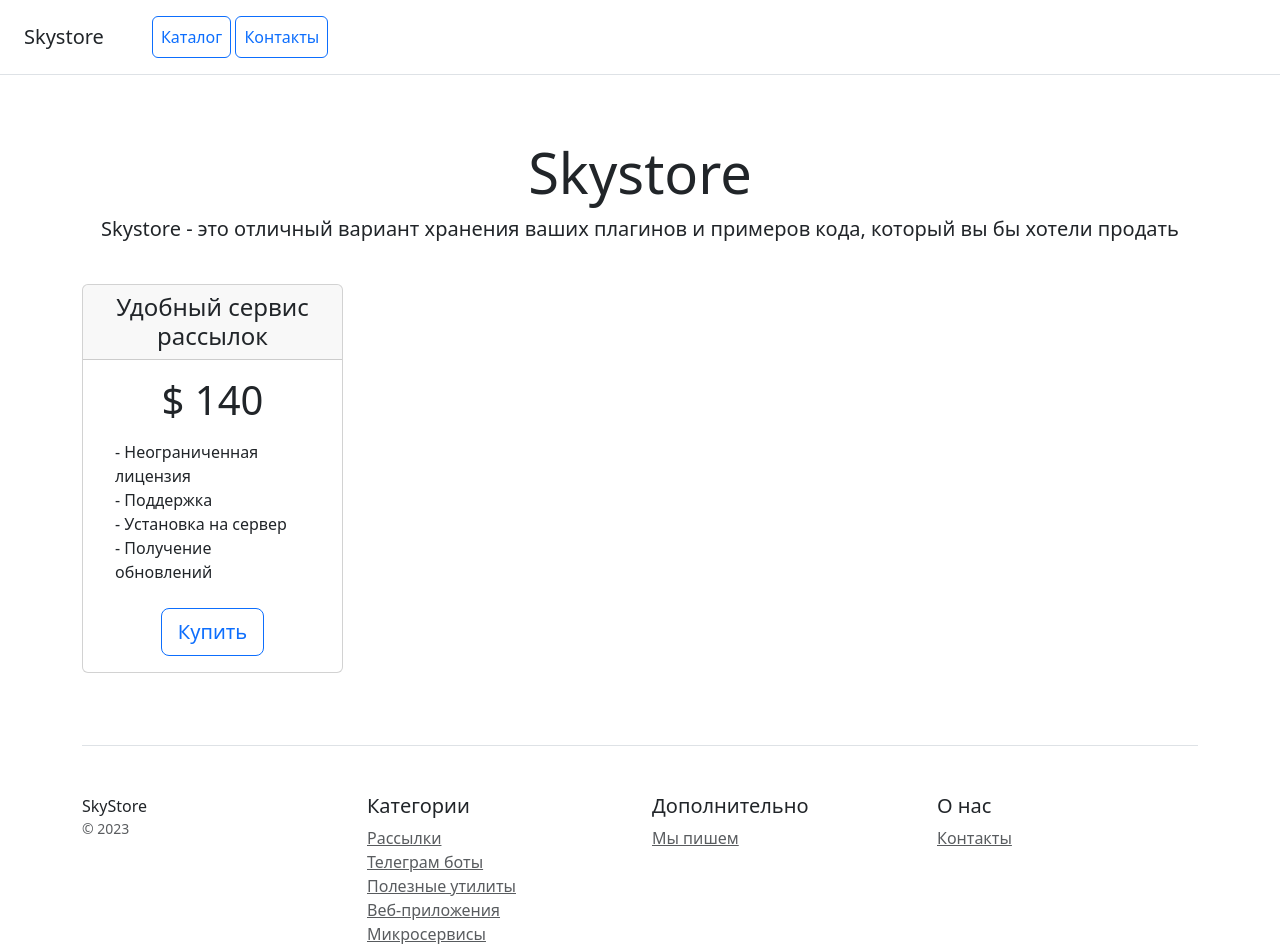
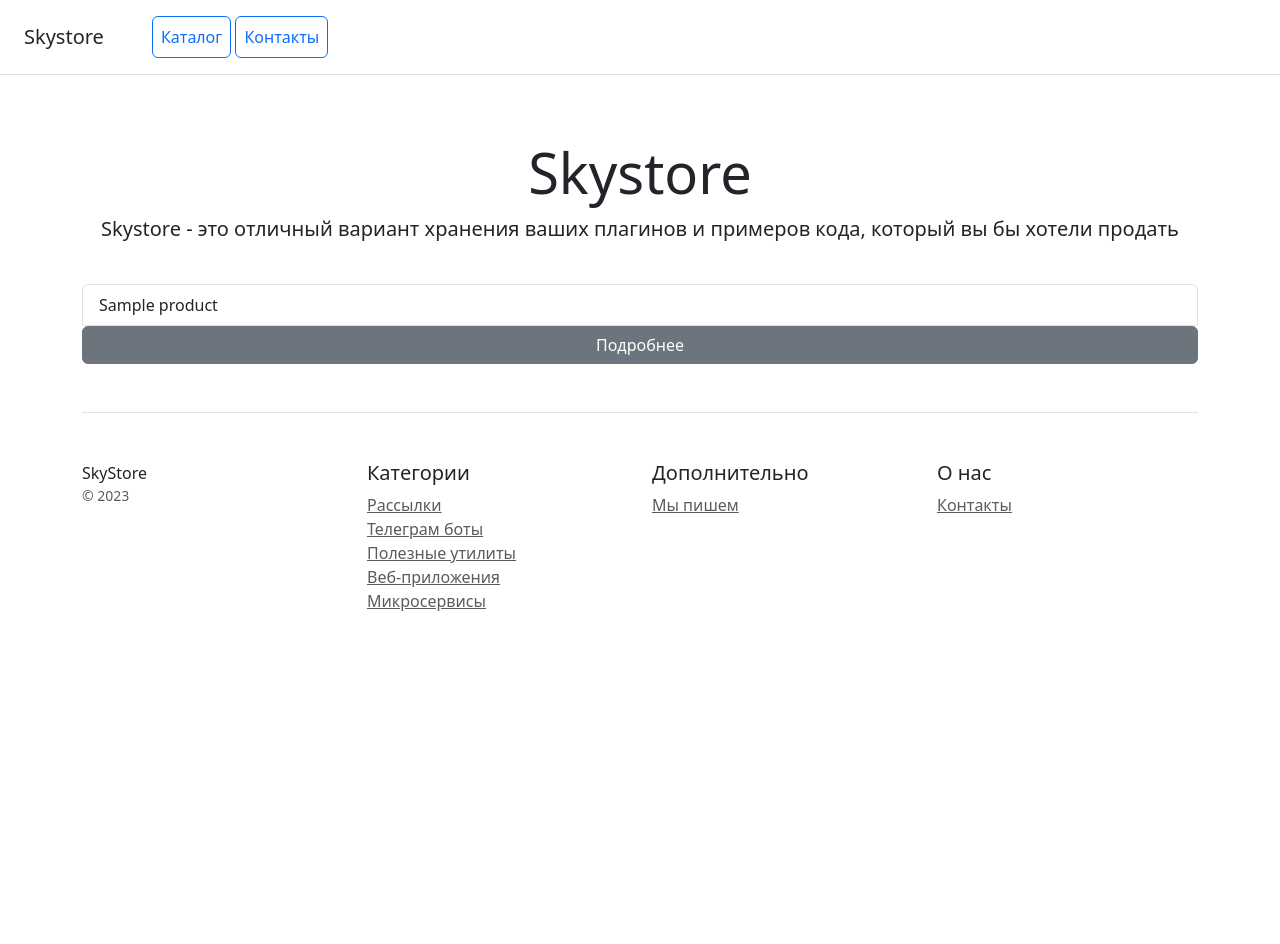
Before and after one commit to startcpa1/prj9, a Django app: page / in a window 1280 px wide. Shown: the top 944 px of the page. After the commit the page ends 611 px from the top, so only its background shows below. Run offline with Django 5.2, Linux system fonts and the light colour scheme; tables that the repository leaves empty hold one stand-in row (values such as "Sample post").

Commit message:
доработка проекта

```diff
--- /dev/null
+++ b/catalog/templates/catalog/home.html
@@ -0,0 +1,12 @@
+{% extends 'catalog/index.html' %}
+
+
+{% block content %}
+<ul class="list-group">
+    {% for object in object_list %}
+    <li class="list-group-item">{{ object.name }}</li>
+    <a href="{% url 'catalog:item' object.pk %}" class="btn btn-secondary">Подробнее</a>
+    {% endfor %}
+</ul>
+
+{% endblock %}
--- a/catalog/templates/catalog/index.html
+++ b/catalog/templates/catalog/index.html
@@ -23,26 +23,8 @@
 </div>
 
 <div class="container">
-    <div class="row text-center">
-        <div class="col-3">
-            <div class="card mb-4 box-shadow">
-                <div class="card-header">
-                    <h4 class="my-0 font-weight-normal">Удобный сервис рассылок</h4>
-                </div>
-                <div class="card-body">
-                    <h1 class="card-title pricing-card-title">$ 140</h1>
-                    <ul class="list-unstyled mt-3 mb-4 text-start m-3">
-                        <li>- Неограниченная лицензия</li>
-                        <li>- Поддержка</li>
-                        <li>- Установка на сервер</li>
-                        <li>- Получение обновлений</li>
-                    </ul>
-                    <button type="button" class="btn btn-lg btn-block btn-outline-primary">Купить</button>
-                </div>
-            </div>
-        </div>
-    </div>
-
+    {% block content %}
+    {% endblock %}
     <footer class="pt-4 my-md-5 pt-md-5 border-top">
         <div class="row">
             <div class="col-12 col-md">
--- a/catalog/urls.py
+++ b/catalog/urls.py
@@ -1,8 +1,12 @@
 from django.urls import path
 
-from catalog.views import index, contacts
+from catalog.apps import CatalogConfig
+from catalog.views import home, contacts, item
+app_name = CatalogConfig.name
+
 
 urlpatterns = [
-    path('', index),
-    path('contacts/', contacts)
+    path('', home, name='home'),
+    path('contacts/', contacts, name='contacts'),
+    path('item/<int:pk>/', item, name='item'),
 ]
--- a/catalog/views.py
+++ b/catalog/views.py
@@ -1,16 +1,23 @@
-from django.shortcuts import render
+from django.shortcuts import render, get_object_or_404
 
 from django.shortcuts import render
 
+from catalog.models import Product
 
-def index(request):
-    if request.method == 'POST':
-        name = request.POST.get('name')
-        email = request.POST.get('email')
-        message = request.POST.get('message')
-        print(f'You have new message from {name}({email}): {message}')
-    return render(request, 'catalog/index.html')
 
+# def index(request):
+#     if request.method == 'POST':
+#         name = request.POST.get('name')
+#         email = request.POST.get('email')
+#         message = request.POST.get('message')
+#         print(f'You have new message from {name}({email}): {message}')
+#     return render(request, 'catalog/index.html')
+def home(request):
+    context = {
+        'object_list': Product.objects.all(),
+        'title': "Каталог продуктов"
+    }
+    return render(request, 'catalog/home.html', context)
 
 def contacts(request):
     if request.method == 'POST':
@@ -19,3 +26,13 @@ def contacts(request):
         message = request.POST.get('message')
         print(f'You have new message from {name}({email}): {message}')
     return render(request, 'catalog/contact.html')
+
+
+def item(request, pk):
+    product = get_object_or_404(Product, pk=pk)
+    context = {
+        'object': product,
+        'title': "Карточка продукта",
+
+    }
+    return render(request, 'catalog/item.html', context)
--- a/config/urls.py
+++ b/config/urls.py
@@ -17,12 +17,11 @@ Including another URLconf
 from django.conf import settings
 from django.conf.urls.static import static
 from django.contrib import admin
-from django.urls import path
+from django.urls import path, include
 
-from catalog.views import contacts, index
+from catalog.views import contacts, home
 
 urlpatterns = [
     path('admin/', admin.site.urls),
-    path('', index, name='index'),
-    path('contacts/', contacts, name='contacts')
-]+ static(settings.MEDIA_URL, document_root=settings.MEDIA_ROOT)
+    path('', include('catalog.urls', namespace='catalog'))
+] + static(settings.MEDIA_URL, document_root=settings.MEDIA_ROOT)
```
Also changed, not shown: catalog/templates/catalog/item.html (added, +13 -0 lines), catalog/templatetags/my_tags.py (added, +8 -0 lines).
